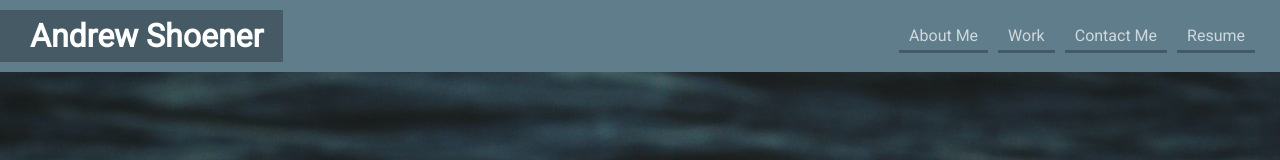
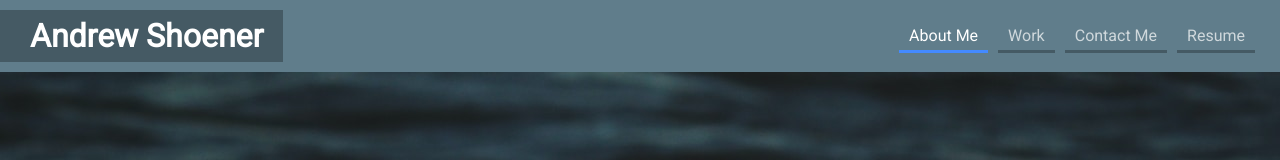
Before and after one commit to ashoener/react-portfolio, a React (Vite) app: page / in a window 1280 px wide. Shown: the top 160 px of the page. Built offline with nearby package versions, Linux system fonts and the light colour scheme.

Commit message:
Update links in navbar to use NavLink instead of Link

```diff
--- a/src/components/navbar/LinksContainer.jsx
+++ b/src/components/navbar/LinksContainer.jsx
@@ -1,20 +1,20 @@
-import { Link } from "react-router-dom";
+import { NavLink } from "react-router-dom";
 
 export default ({ showLinks }) => {
   return (
     <nav className={"navbar-links-container" + (showLinks ? "active" : "")}>
       <ul className="navbar-links">
         <li>
-          <Link to="/">About Me</Link>
+          <NavLink to="/">About Me</NavLink>
         </li>
         <li>
-          <Link to="/work">Work</Link>
+          <NavLink to="/work">Work</NavLink>
         </li>
         <li>
-          <Link to="/contact">Contact Me</Link>
+          <NavLink to="/contact">Contact Me</NavLink>
         </li>
         <li>
-          <Link to="/resume">Resume</Link>
+          <NavLink to="/resume">Resume</NavLink>
         </li>
       </ul>
     </nav>
```
